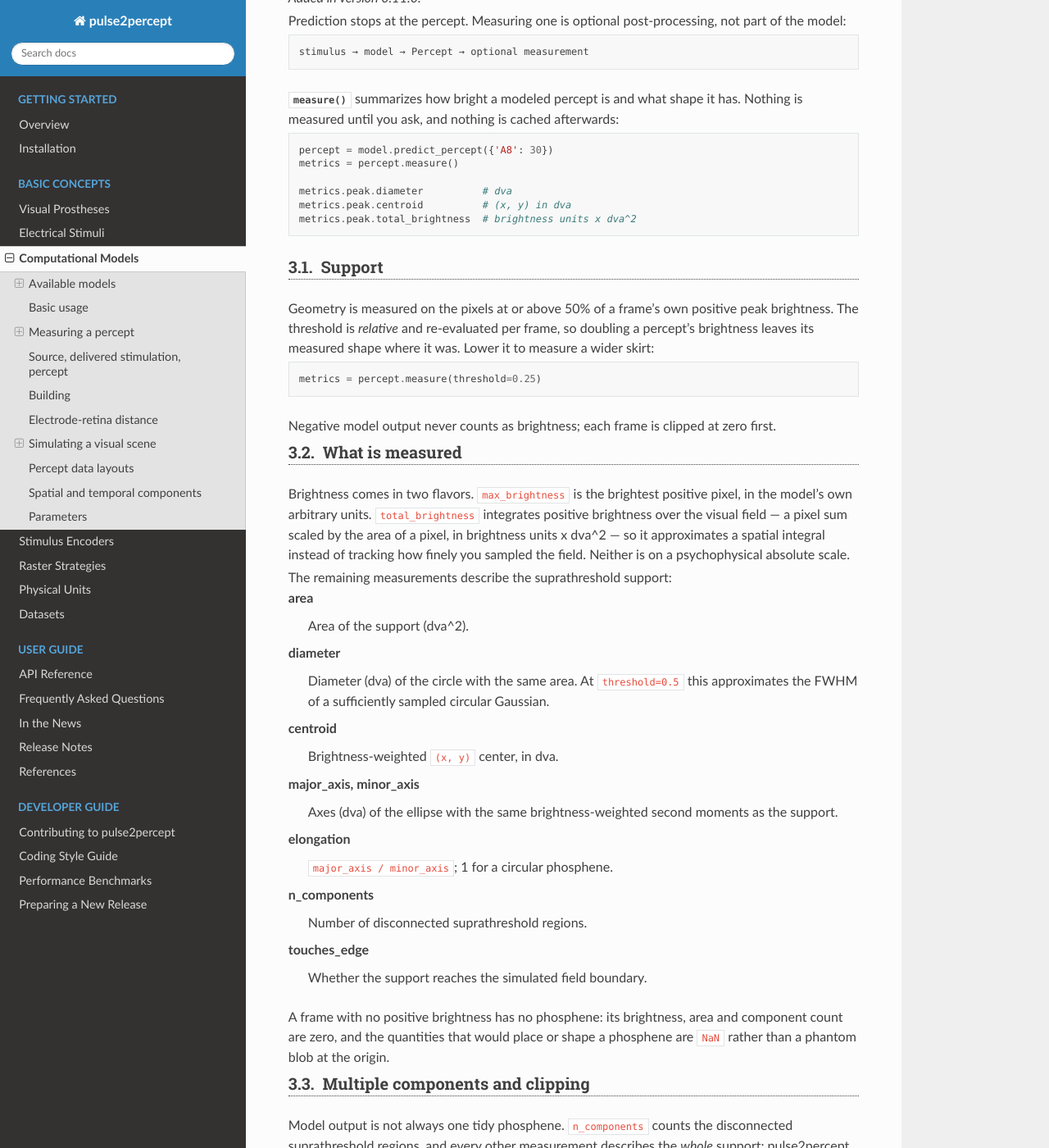
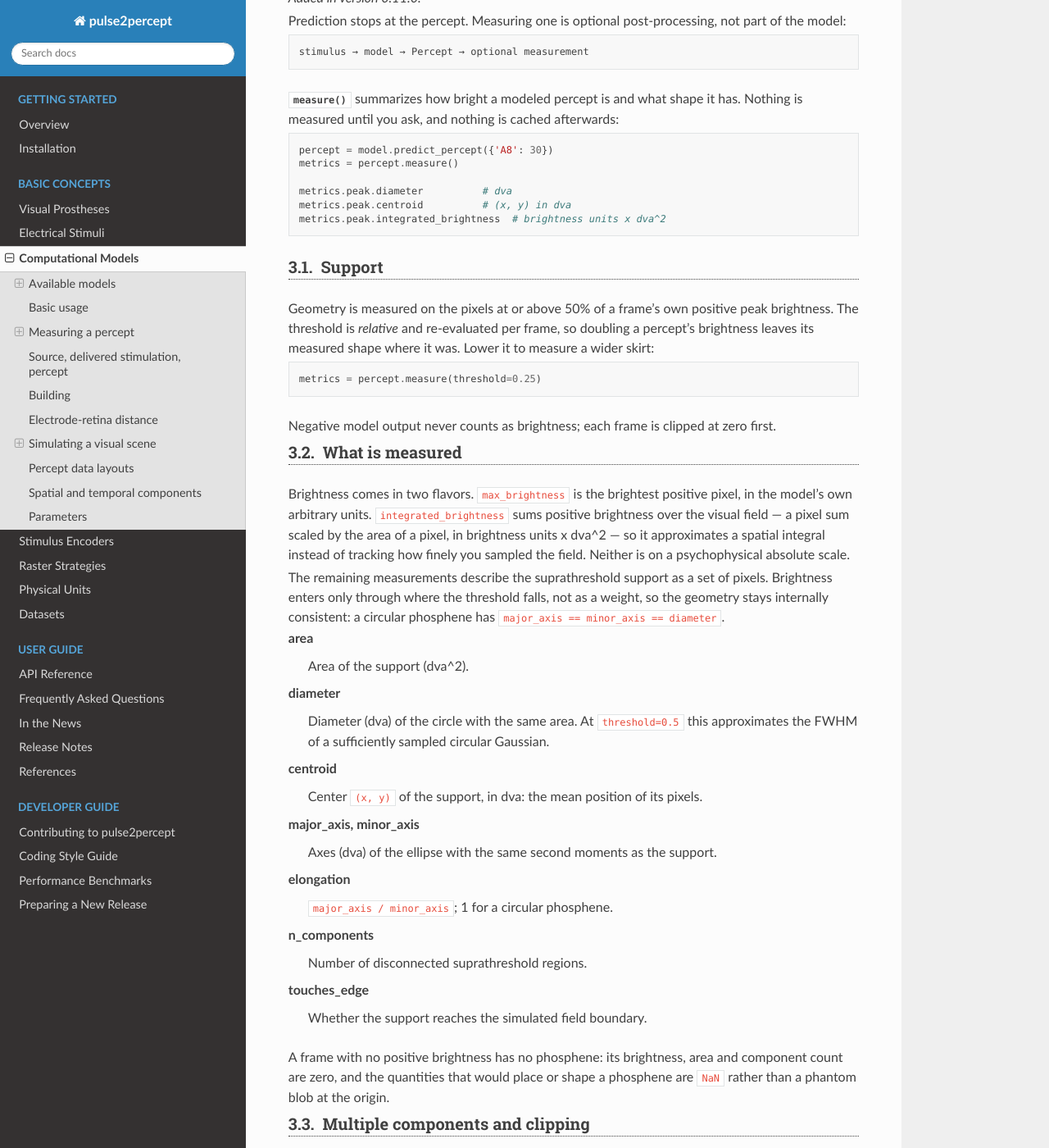
Before and after one commit to pulse2percept/pulse2percept, a Sphinx documentation site: the page built from doc/topics/models.rst, in a window 1280 px wide and 1400 px high, scrolled down 2136 px. Shown: the whole window at 82% size. Built offline with Sphinx 7.4.7 and the Read the Docs theme 3.1.0, drawn with Linux system fonts in a browser that asks for light colours; pages that are not in the unit, such as notebooks, are missing from menus; some of the changed text lies outside the part shown.

Commit message:
fix docs

```diff
--- a/doc/topics/models.rst
+++ b/doc/topics/models.rst
@@ -166,7 +166,7 @@ and nothing is cached afterwards:
 
     metrics.peak.diameter          # dva
     metrics.peak.centroid          # (x, y) in dva
-    metrics.peak.total_brightness  # brightness units x dva^2
+    metrics.peak.integrated_brightness  # brightness units x dva^2
 
 Support
 ~~~~~~~
@@ -187,13 +187,16 @@ What is measured
 ~~~~~~~~~~~~~~~~
 
 Brightness comes in two flavors. ``max_brightness`` is the brightest positive
-pixel, in the model's own arbitrary units. ``total_brightness`` integrates
+pixel, in the model's own arbitrary units. ``integrated_brightness`` sums
 positive brightness over the visual field --- a pixel sum scaled by the area
 of a pixel, in brightness units x dva^2 --- so it approximates a spatial
 integral instead of tracking how finely you sampled the field. Neither is on a
 psychophysical absolute scale.
 
-The remaining measurements describe the suprathreshold support:
+The remaining measurements describe the suprathreshold support as a set of
+pixels. Brightness enters only through where the threshold falls, not as a
+weight, so the geometry stays internally consistent: a circular phosphene has
+``major_axis == minor_axis == diameter``.
 
 **area**
     Area of the support (dva^2).
@@ -203,11 +206,10 @@ The remaining measurements describe the suprathreshold support:
     this approximates the FWHM of a sufficiently sampled circular Gaussian.
 
 **centroid**
-    Brightness-weighted ``(x, y)`` center, in dva.
+    Center ``(x, y)`` of the support, in dva: the mean position of its pixels.
 
 **major_axis**, **minor_axis**
-    Axes (dva) of the ellipse with the same brightness-weighted second
-    moments as the support.
+    Axes (dva) of the ellipse with the same second moments as the support.
 
 **elongation**
     ``major_axis / minor_axis``; 1 for a circular phosphene.
@@ -247,7 +249,7 @@ as an array over frames:
 
     metrics = percept.measure()
 
-    metrics.total_brightness  # one value per frame
+    metrics.integrated_brightness  # one value per frame
     metrics.peak_frame        # frame with the most integrated brightness
     metrics.peak              # that frame's measurements
 
```
Also changed, not shown: 2 other files.
